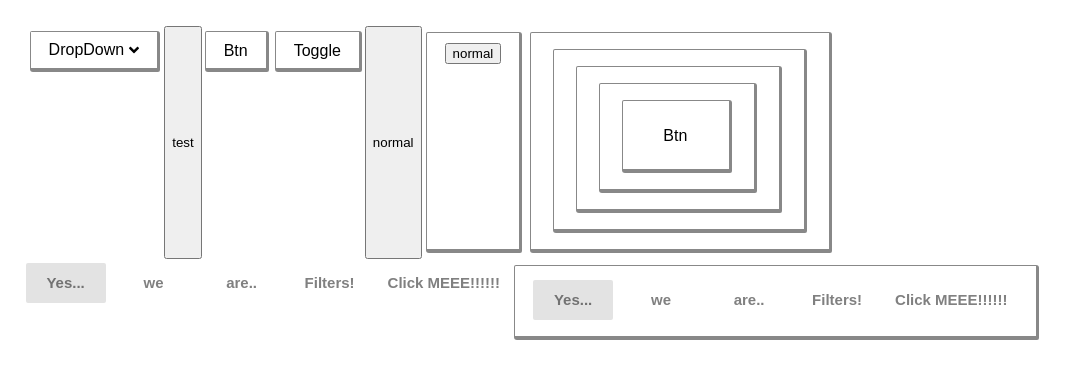
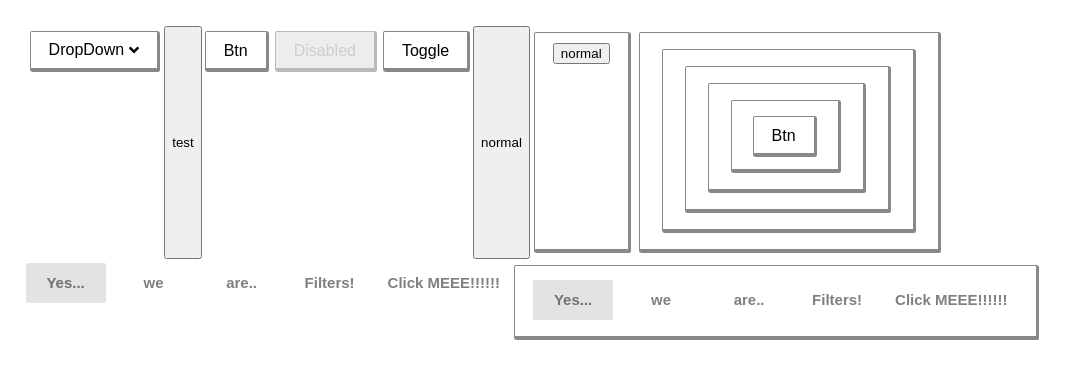
Before and after one commit to Envl/OaPack, a React (Create React App) app in the folder oa-react/: page / in a window 1280 px wide. Shown: the top 378 px of the page, without its empty margins (0-1076 px from the left). Built offline with nearby package versions, Linux system fonts and the light colour scheme.

Commit message:
disabled effect

```diff
--- a/oa-react/src/App.jsx
+++ b/oa-react/src/App.jsx
@@ -41,6 +41,9 @@ function App() {
         btn
       </Button>
       {/* use event.isToggleOn to check the status of toggle button */}
+      <Button type={'toggle'} onClick={e => console.log(e.isToggleOn)} disabled>
+        disabled
+      </Button>{' '}
       <Button type={'toggle'} onClick={e => console.log(e.isToggleOn)}>
         toggle
       </Button>
@@ -48,7 +51,6 @@ function App() {
       <Card>
         <button>normal</button>
       </Card>
-
       <Cards />
       <FilterGroup
         filters={['Yes...', 'we', 'are..', 'Filters!', 'Click MEEE!!!!!!']}
--- a/oa-react/src/components/DropDown.jsx
+++ b/oa-react/src/components/DropDown.jsx
@@ -19,19 +19,22 @@ const DropDown = props => {
     }
   }, [])
 
+  const title = (
+    <>
+      {props.title}
+      {props.icon ? (
+        props.icon
+      ) : (
+        <i className='dropdown-arrow fas fa-angle-down'></i>
+      )}
+    </>
+  )
   return (
     <div
       className={
         'dropdown-wrapper ' + (props.className ? props.className : '')
       }>
-      <div className='virtual-dropdown'>
-        {props.title}
-        {props.icon ? (
-          props.icon
-        ) : (
-          <i className='dropdown-arrow fas fa-angle-down'></i>
-        )}
-      </div>
+      <div className='virtual-dropdown'>{title}</div>
       <div
         className={'dropdown ' + (isOpen ? 'list-open' : '')}
         ref={wrapperRef}
@@ -49,12 +52,7 @@ const DropDown = props => {
             }
             setIsOpen(!isOpen)
           }}>
-          {props.title}
-          {props.icon ? (
-            props.icon
-          ) : (
-            <i className='dropdown-arrow fas fa-angle-down'></i>
-          )}
+          {title}
         </div>
         {props.children && (
           <div
--- a/oa-react/src/components/_mixin.scss
+++ b/oa-react/src/components/_mixin.scss
@@ -4,6 +4,13 @@
   background: white;
   font-size: 16px;
   text-transform: capitalize;
+  &:disabled {
+    opacity: 0.5;
+    cursor: not-allowed;
+    &::after {
+      background: #0002;
+    }
+  }
 }
 @mixin comic-control-basic {
   @include control-basic();
@@ -49,7 +56,6 @@
 
 @mixin comic-after {
   @include comic-control-basic();
-  // @include control-basic();
   @include transition-fast();
   position: relative;
   outline: 0;
@@ -62,7 +68,7 @@
     left: -1px;
     width: 100%;
     height: 100%;
-    z-index: -1;
+    z-index: 1;
     @include comic-border();
   }
   &:active {
@@ -71,7 +77,7 @@
       border-width: 1px 2px 2px 1px;
     }
   }
-  &:hover {
+  &:hover:not([disabled]) {
     transform: translateY(1px);
   }
 }
```
